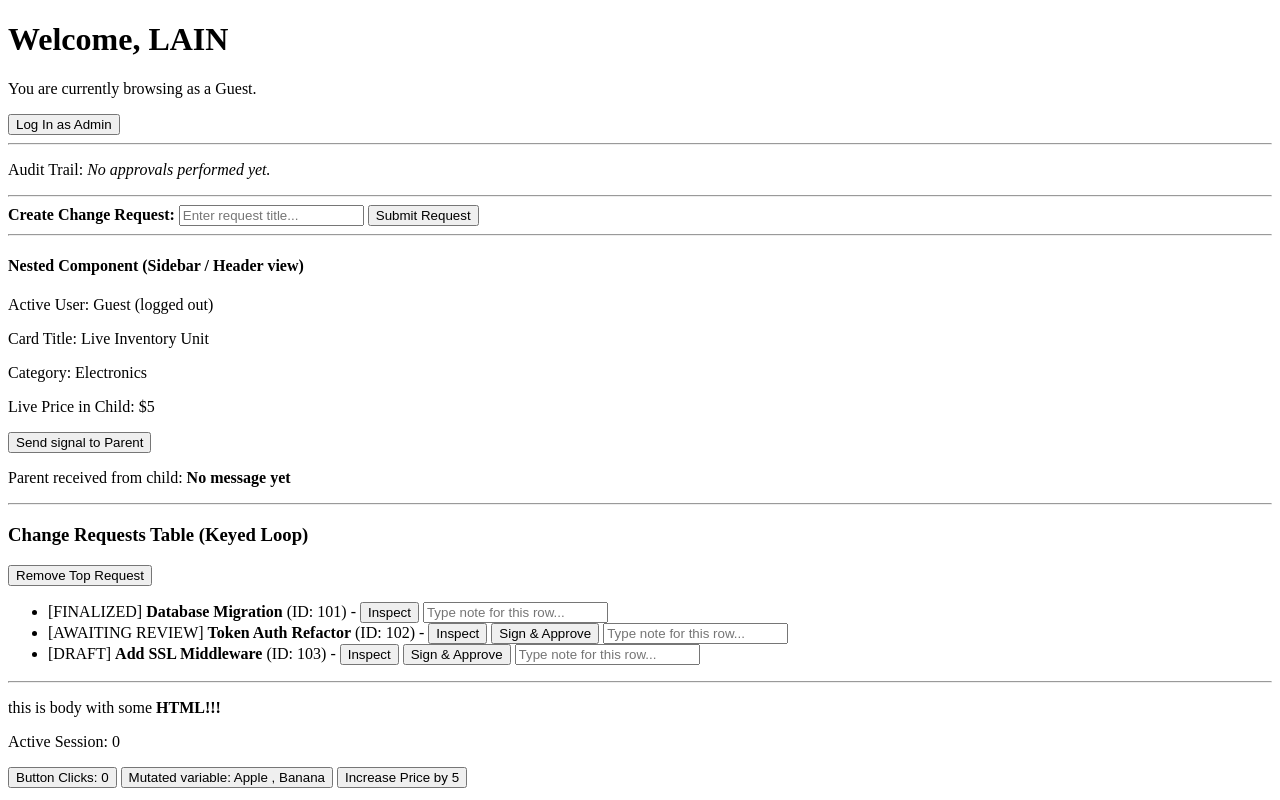
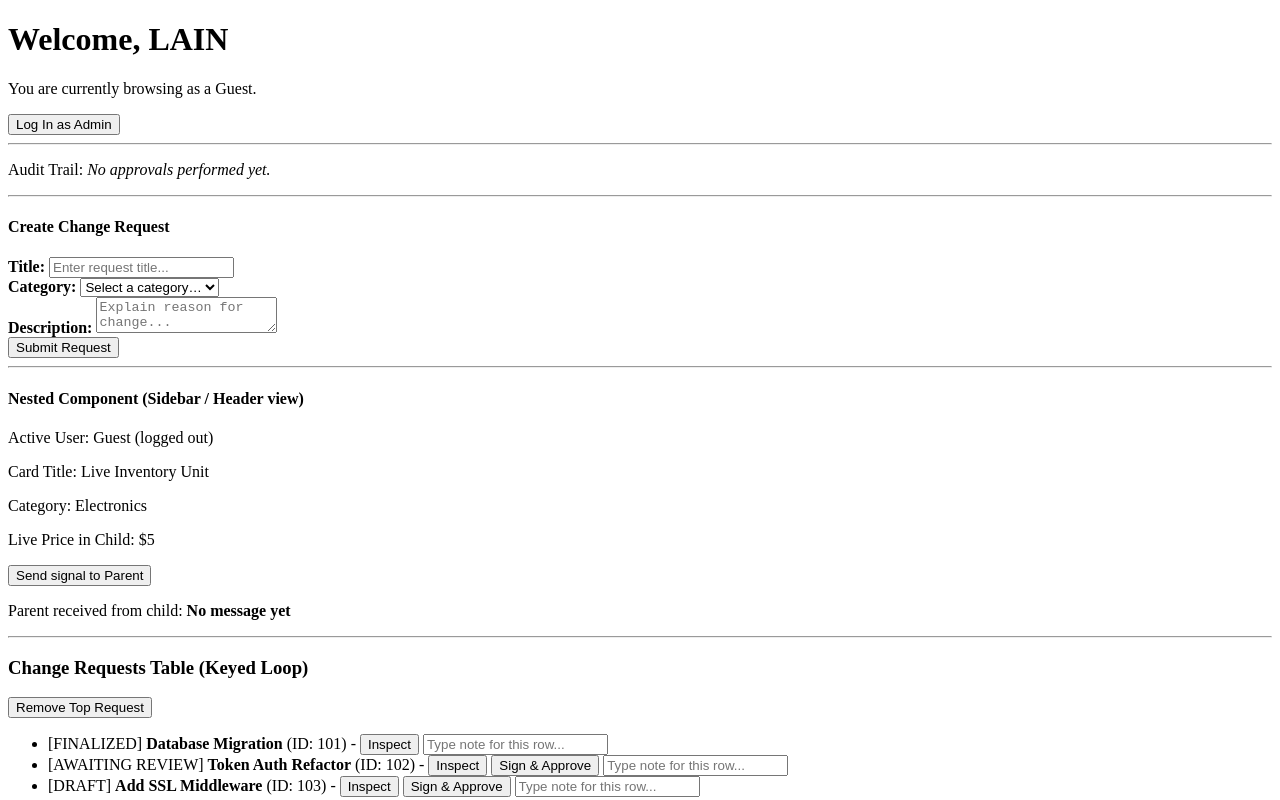
Before and after one commit to lain-the-coder/basic-svelte-introduction, a Svelte app: page / in a window 1280 px wide. Shown: the top 800 px of the page. Built offline with nearby package versions, Linux system fonts and the light colour scheme.

Commit message:
feat(bindings): implement bind:value across inputs, textareas, and select dropdowns
- Replace manual value/oninput sync with bind:value directive
- Add textarea and select dropdown bindings with explicit null placeholder
- Implement editable vs read-only input pattern based on record approval status

```diff
--- a/src/App.svelte
+++ b/src/App.svelte
@@ -12,11 +12,31 @@
   let total = $derived(price * quantity);
   let secondsActive = $state(0);
   let newTitle = $state("");
+  let newDescription = $state("");
+  let newCategory = $state(null); // Explicit null for unset placeholder
 
   let changeRequests = $state([
-    { id: 101, title: "Database Migration", status: "Approved" },
-    { id: 102, title: "Token Auth Refactor", status: "Pending" },
-    { id: 103, title: "Add SSL Middleware", status: "Initiated" },
+    {
+      id: 101,
+      title: "Database Migration",
+      description: "Upgrade PostgreSQL schema for audit logging",
+      category: "Infrastructure",
+      status: "Approved",
+    },
+    {
+      id: 102,
+      title: "Token Auth Refactor",
+      description: "Migrate to JWT validation middleware",
+      category: "Security",
+      status: "Pending",
+    },
+    {
+      id: 103,
+      title: "Add SSL Middleware",
+      description: "Enforce TLS 1.3 across all endpoints",
+      category: "Security",
+      status: "Initiated",
+    },
   ]);
 
   // State to capture plain data sent upward by the child
@@ -108,15 +128,18 @@
     // 2. Validate input is not empty
     if (!newTitle.trim()) return;
 
-    // 3. Add to reactive state array
     changeRequests.push({
       id: Date.now(),
       title: newTitle,
+      description: newDescription,
+      category: newCategory || "Uncategorized",
       status: "Initiated",
     });
 
-    // 4. Clear the text input field
+    // Reset fields
     newTitle = "";
+    newDescription = "";
+    newCategory = null;
   }
 </script>
 
@@ -148,15 +171,39 @@
 <hr />
 
 <form onsubmit={handlerSubmit}>
+  <h4>Create Change Request</h4>
+
   <label>
-    <strong>Create Change Request: </strong>
+    <strong>Title: </strong>
     <input
       type="text"
       placeholder="Enter request title..."
-      value={newTitle}
-      oninput={(e) => (newTitle = e.target.value)}
+      bind:value={newTitle}
     />
   </label>
+  <br />
+
+  <label>
+    <strong>Category: </strong>
+    <select bind:value={newCategory}>
+      <option value={null}>Select a category…</option>
+      <option value="Security">Security</option>
+      <option value="Infrastructure">Infrastructure</option>
+      <option value="Quality Assurance">Quality Assurance</option>
+    </select>
+  </label>
+  <br />
+
+  <label>
+    <strong>Description: </strong>
+    <textarea
+      rows="2"
+      placeholder="Explain reason for change..."
+      bind:value={newDescription}
+    ></textarea>
+  </label>
+  <br />
+
   <button type="submit">Submit Request</button>
 </form>
 
@@ -206,12 +253,17 @@
 
 {#if selectedRecord}
   <div>
-    <h4>Currently Inspecting Record:</h4>
-    <p>ID: {selectedRecord.id}</p>
-    <p>Title: {selectedRecord.title}</p>
-    <p>Status: {selectedRecord.status}</p>
+    <h4>Inspecting Record: CR-{selectedRecord.id}</h4>
 
-    <!-- Inline arrow handler to reset state -->
+    {#if selectedRecord.status === "Approved"}
+      <!-- Read-only branch: Plain value, disabled, no bind: -->
+      <label>Title: <input value={selectedRecord.title} disabled /></label>
+    {:else}
+      <!-- Editable branch: 2-way bind into the selected object -->
+      <label>Title: <input bind:value={selectedRecord.title} /></label>
+    {/if}
+
+    <br />
     <button onclick={() => (selectedRecord = null)}>Close Details</button>
   </div>
 {/if}
--- a/src/EsigModal.svelte
+++ b/src/EsigModal.svelte
@@ -16,8 +16,7 @@
     <input
       type="text"
       placeholder="e.g., Verified in staging"
-      value={comment}
-      oninput={(e) => (comment = e.target.value)}
+      bind:value={comment}
     />
   </label>
 
```
